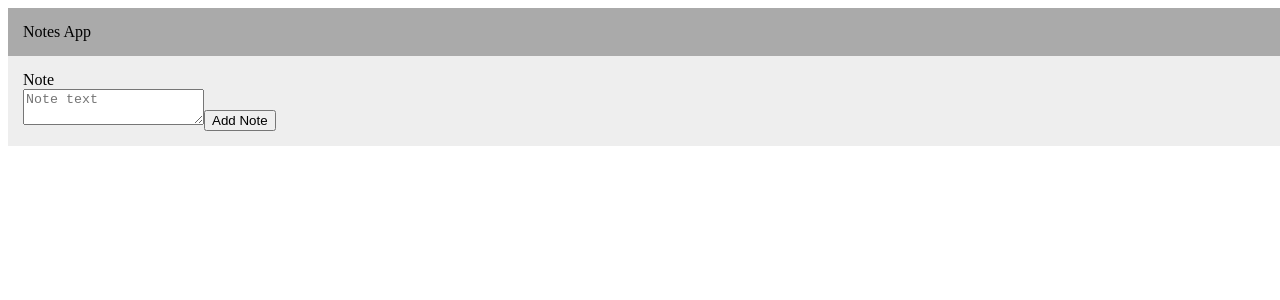
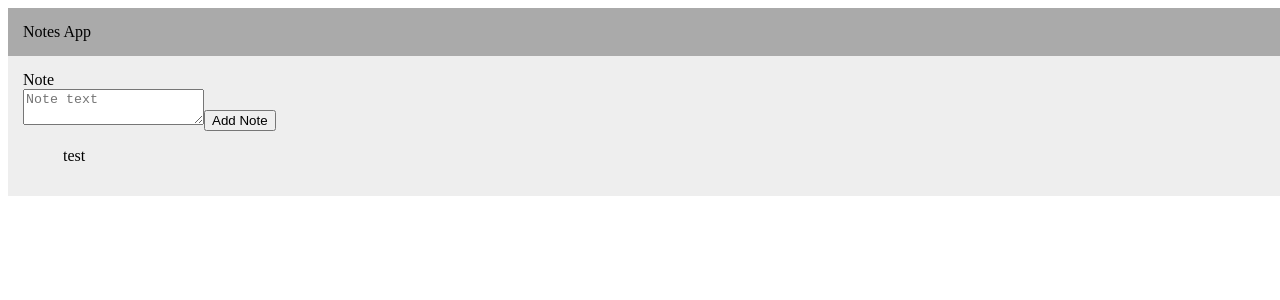
Before and after one commit to lukaszbros/notepad, a React app: page / in a window 1280 px wide. Shown: the top 300 px of the page. Built offline with nearby package versions, Linux system fonts and the light colour scheme.

Commit message:
Add notes to list

```diff
--- a/src/App.tsx
+++ b/src/App.tsx
@@ -1,16 +1,23 @@
 import React, { useState } from 'react';
 import { Note } from './entity/Note';
 import { NewNote } from './NewNote';
-import { Container } from './StyledComponets';
+import { NoteItem } from './NoteItem';
+import { Container, NoteList } from './StyledComponets';
 
 export default function App() {
-  const [notes, setNotes] = useState<Note[]>([]);
+  const [notes, setNotes] = useState<Note[]>([{text: "test", date: new Date()}]);
 
   return (
     <div>
       <Container backgroudColor="#AAAAAA">Notes App</Container>
       <Container backgroudColor="#EEEEEE">
         <NewNote addNote={(note: Note) => setNotes(notes.concat(note))}></NewNote>
+        <NoteList>
+          {notes.map((note: Note) =>
+            <NoteItem note={note}/>
+          )
+        }
+        </NoteList>
       </Container>
     </div>
   )
--- a/src/NewNote.tsx
+++ b/src/NewNote.tsx
@@ -8,11 +8,17 @@ export interface NewNoteProps{
 export const NewNote:React.FunctionComponent<NewNoteProps> = ({addNote}) => {
   const [text, setText] = useState<string>("");
 
+  const createNote =  () => {
+    const note = {text: text, date: new Date()}
+    addNote(note);
+    setText("");
+  }
+
   return (
     <div>
       <div>Note</div>
-      <textarea placeholder="Note text" onChange={event => setText(event.target.value)}></textarea>
-      <button onClick={() => addNote({text: text, date: new Date()})}>Add Note</button>
+      <textarea placeholder="Note text" onChange={event => setText(event.target.value)} value={text}></textarea>
+      <button onClick={createNote}>Add Note</button>
     </div>
   )
 }
--- a/src/NoteItem.tsx
+++ b/src/NoteItem.tsx
@@ -0,0 +1,10 @@
+import React, { useState } from 'react';
+import { Note } from './entity/Note';
+
+export interface NoteItemProps {
+  note: Note;
+}
+
+export const NoteItem:React.FunctionComponent<NoteItemProps> = ({note}) => {
+ return (<li>{note.text}</li>)
+}
--- a/src/StyledComponets.tsx
+++ b/src/StyledComponets.tsx
@@ -3,8 +3,13 @@ import styled from 'styled-components';
 export interface ContainerProps {
   backgroudColor: string;
 }
+
 export const Container = styled.div<ContainerProps>`
   width: 100%;
   background-color: ${(props) => props.backgroudColor};
   padding: 15px;
 `;
+
+export const NoteList = styled.ul`
+  list-style-type: none;
+`;
```
Also changed, not shown: src/NoteList.tsx (deleted).
